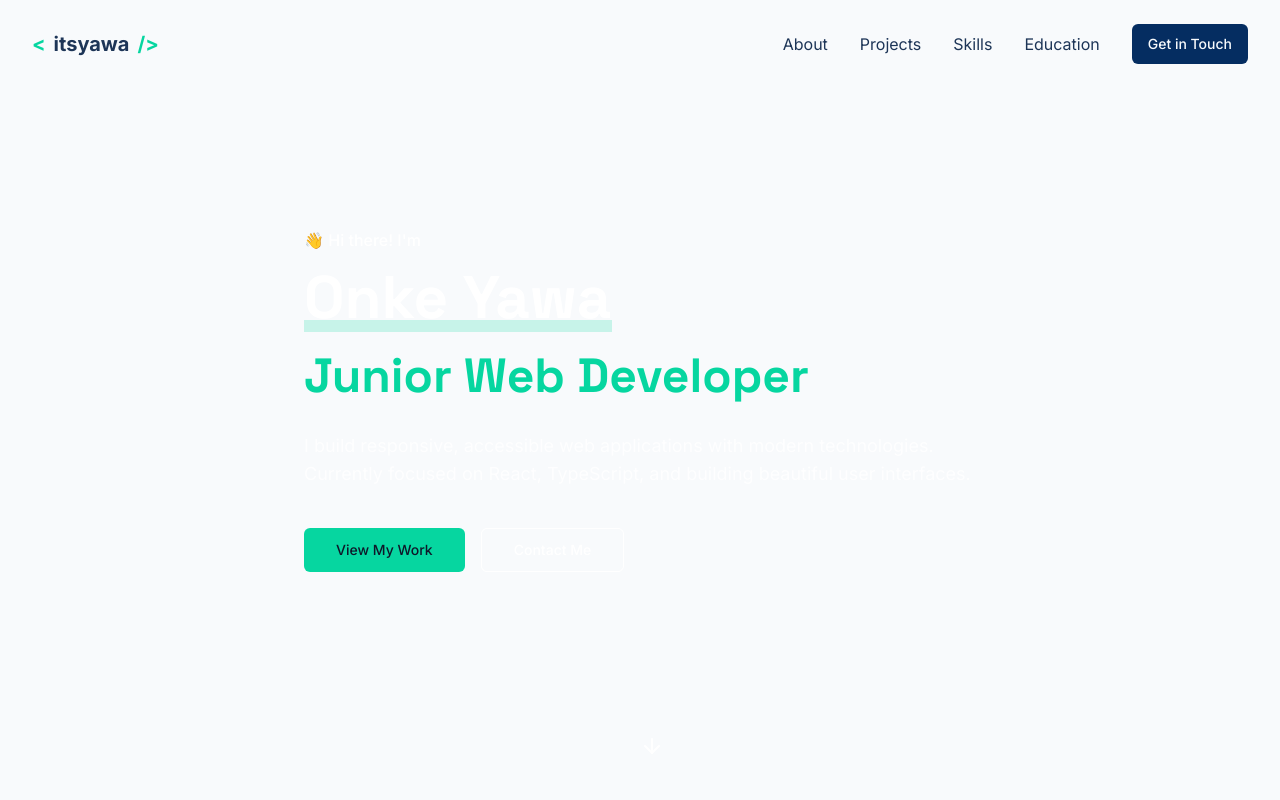
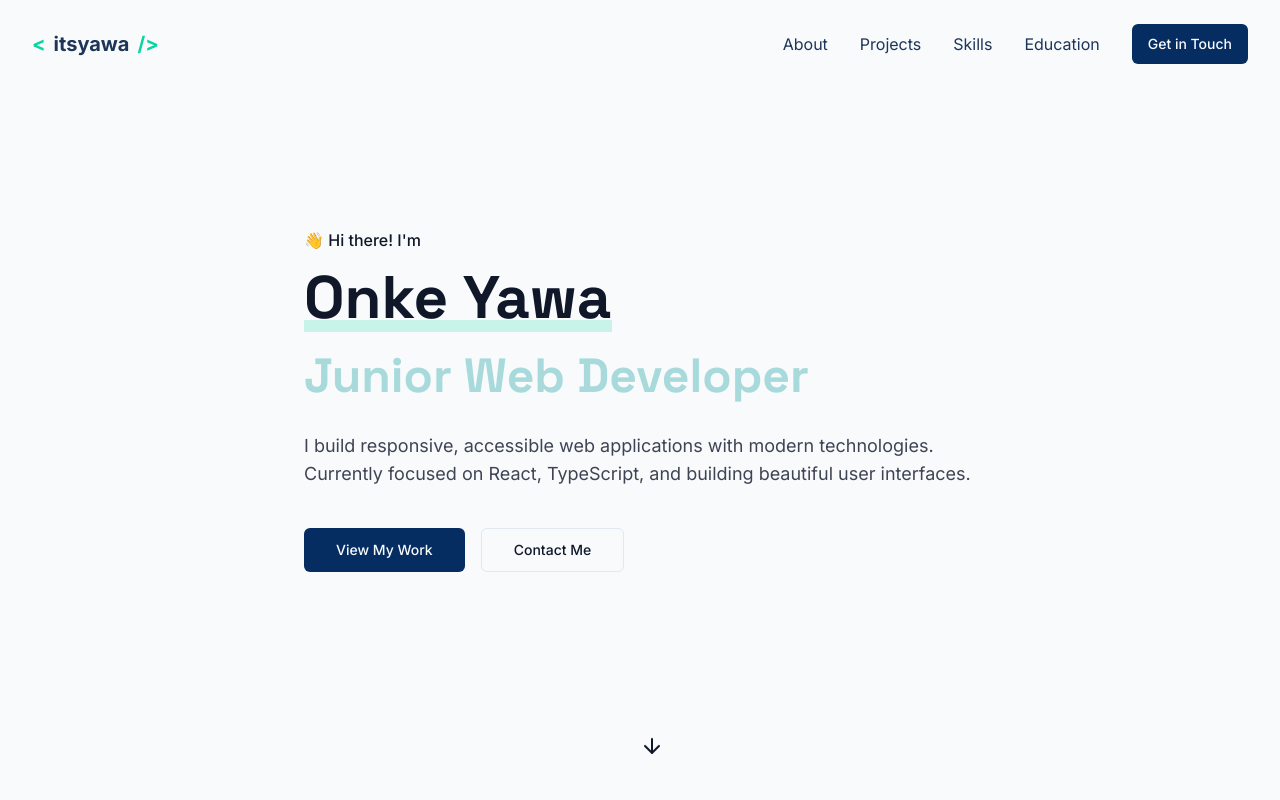
Before and after one commit to onkeyawa24/itsyawa, a React (Vite) app: page / in a window 1280 px wide. Shown: the top 800 px of the page. Built offline with nearby package versions, Linux system fonts and the light colour scheme.

Commit message:
Revert Hero component
Reverts the Hero component to its previous state.

```diff
--- a/src/components/sections/Hero.tsx
+++ b/src/components/sections/Hero.tsx
@@ -4,33 +4,30 @@ import { Button } from "@/components/ui/button";
 
 const Hero = () => {
   return (
-    <section id="hero" className="min-h-screen flex items-center relative overflow-hidden">
-      {/* Background image with overlay */}
-      <div className="absolute inset-0 bg-hero-pattern bg-cover bg-center -z-20" />
-      <div className="absolute inset-0 bg-black/70 -z-10" /> {/* Dark overlay */}
-
-      <div className="section-container relative z-10">
+    <section id="hero" className="min-h-screen flex items-center relative">
+      <div className="absolute top-0 right-0 w-1/2 h-screen bg-theme-highlight/10 -z-10 rounded-bl-[30%]" />
+      <div className="section-container">
         <div className="max-w-4xl">
-          <p className="text-white font-medium mb-4 animate-fade-up">
+          <p className="text-foreground font-medium mb-4 animate-fade-up">
             👋 Hi there! I'm
           </p>
-          <h1 className="text-4xl md:text-6xl font-bold text-white mb-6 animate-fade-up" style={{ animationDelay: "0.1s" }}>
+          <h1 className="text-4xl md:text-6xl font-bold text-foreground mb-6 animate-fade-up" style={{ animationDelay: "0.1s" }}>
             <span className="title-highlight">Onke Yawa</span>
           </h1>
-          <h2 className="text-3xl md:text-5xl font-bold text-theme-accent mb-8 animate-fade-up" style={{ animationDelay: "0.2s" }}>
+          <h2 className="text-3xl md:text-5xl font-bold text-theme-highlight mb-8 animate-fade-up" style={{ animationDelay: "0.2s" }}>
             Junior Web Developer
           </h2>
-          <p className="text-lg text-white/80 max-w-2xl mb-10 animate-fade-up" style={{ animationDelay: "0.3s" }}>
+          <p className="text-lg text-foreground/80 max-w-2xl mb-10 animate-fade-up" style={{ animationDelay: "0.3s" }}>
             I build responsive, accessible web applications with modern
             technologies. Currently focused on React, TypeScript, and
             building beautiful user interfaces.
           </p>
 
           <div className="flex flex-wrap gap-4 animate-fade-up" style={{ animationDelay: "0.4s" }}>
-            <Button asChild size="lg" className="bg-theme-accent hover:bg-theme-accent/90 text-foreground">
+            <Button asChild size="lg">
               <a href="#projects">View My Work</a>
             </Button>
-            <Button variant="outline" size="lg" asChild className="border-white text-white hover:bg-white/10">
+            <Button variant="outline" size="lg" asChild>
               <a href="#contact">Contact Me</a>
             </Button>
           </div>
@@ -42,7 +39,7 @@ const Hero = () => {
         className="absolute bottom-10 left-1/2 transform -translate-x-1/2 animate-bounce"
         aria-label="Scroll down"
       >
-        <ArrowDown className="text-white" />
+        <ArrowDown className="text-foreground" />
       </a>
     </section>
   );
```
